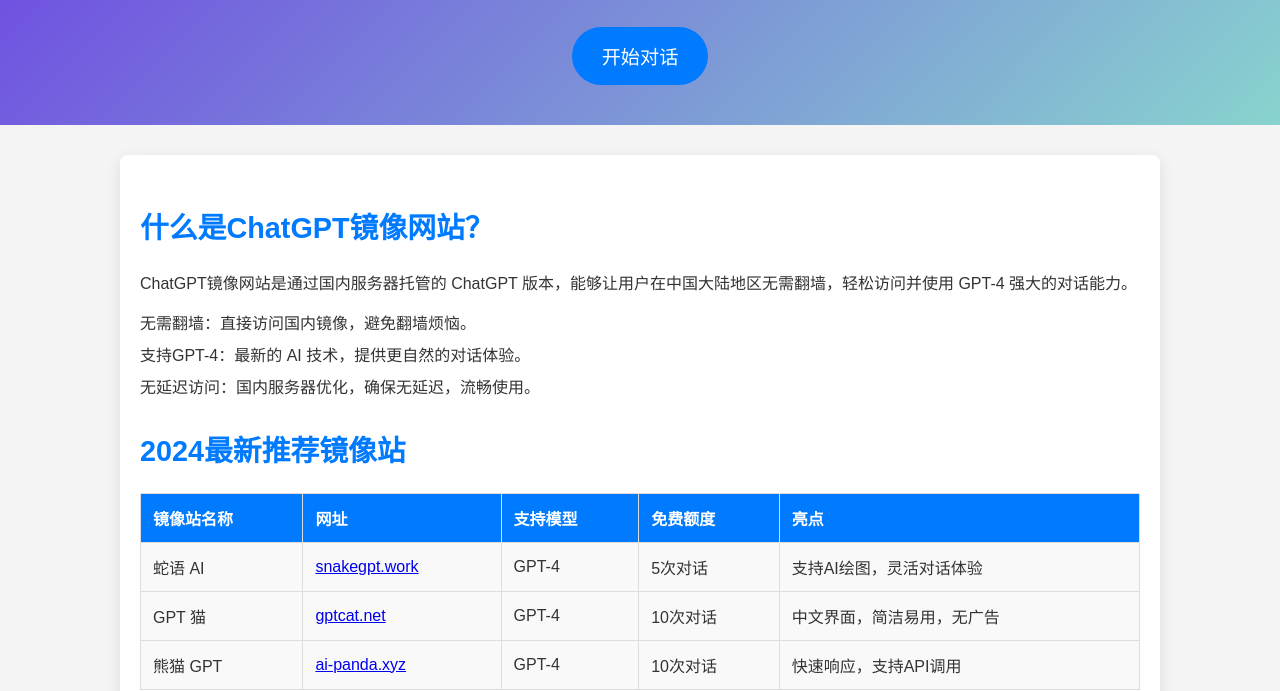
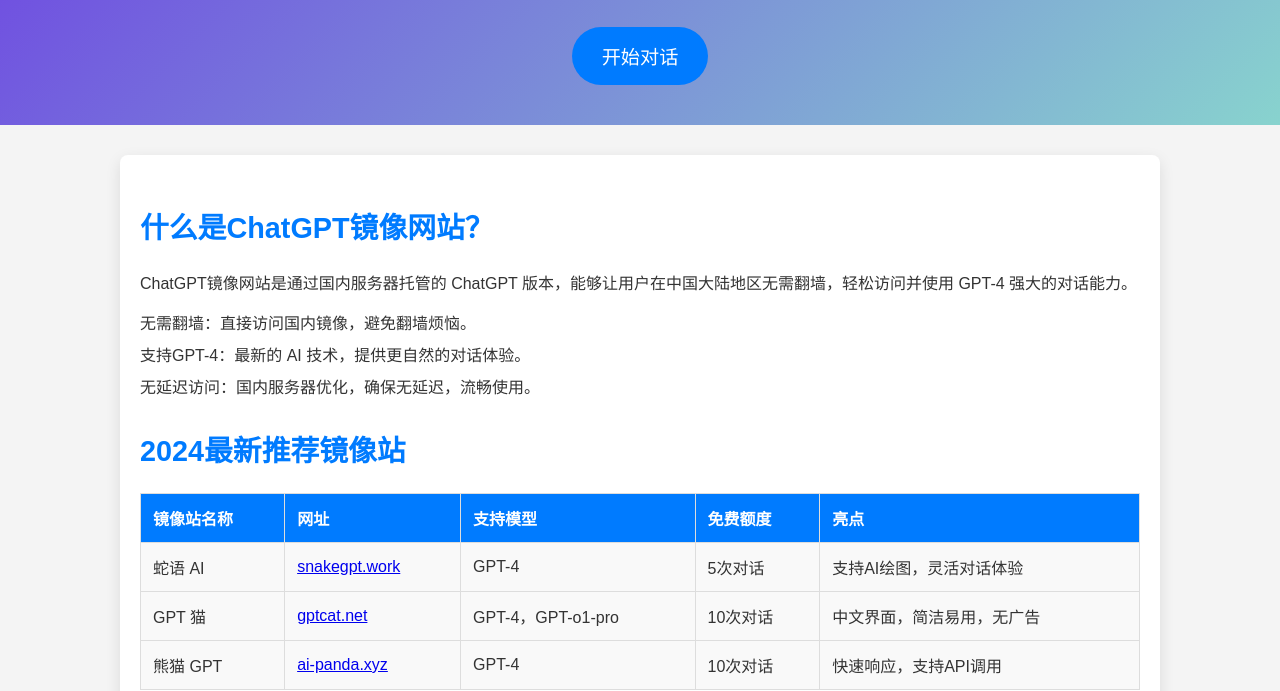
Before and after one commit to lory-b/ChatGPT-mirrors-site, a plain HTML site: page index.html in a window 1280 px wide. Shown: the part 139-830 px from the top of the page. Drawn offline with Linux system fonts and the light colour scheme.

Commit message:
Update index.html

```diff
--- a/index.html
+++ b/index.html
@@ -139,7 +139,7 @@
                     <tr>
                         <td>GPT 猫</td>
                         <td><a href="https://gptcat.net" target="_blank">gptcat.net</a></td>
-                        <td>GPT-4</td>
+                        <td>GPT-4，GPT-o1-pro</td>
                         <td>10次对话</td>
                         <td>中文界面，简洁易用，无广告</td>
                     </tr>
```
